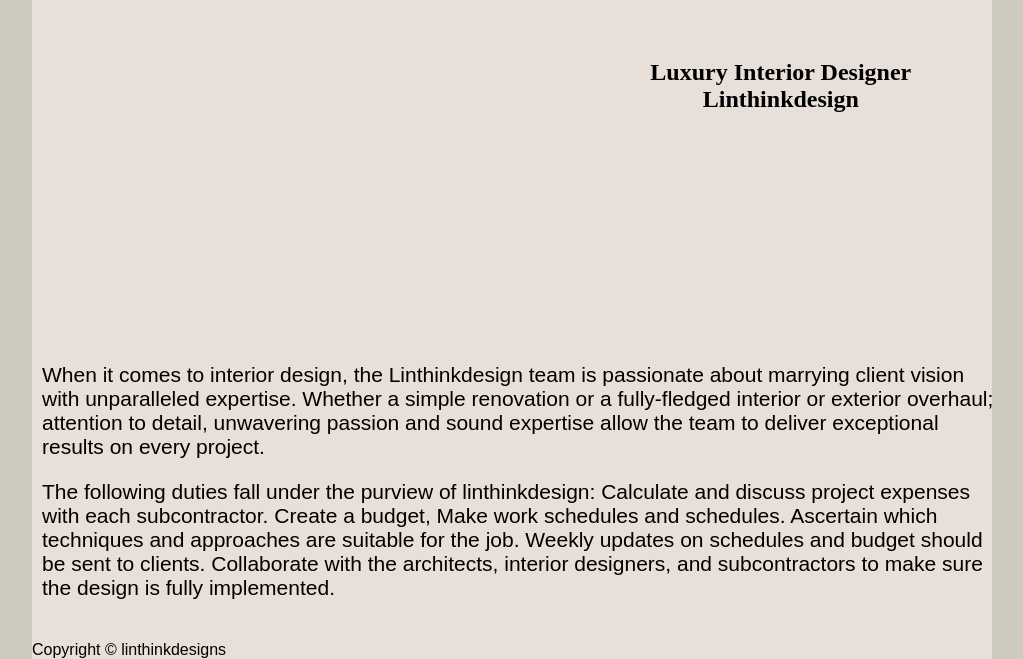
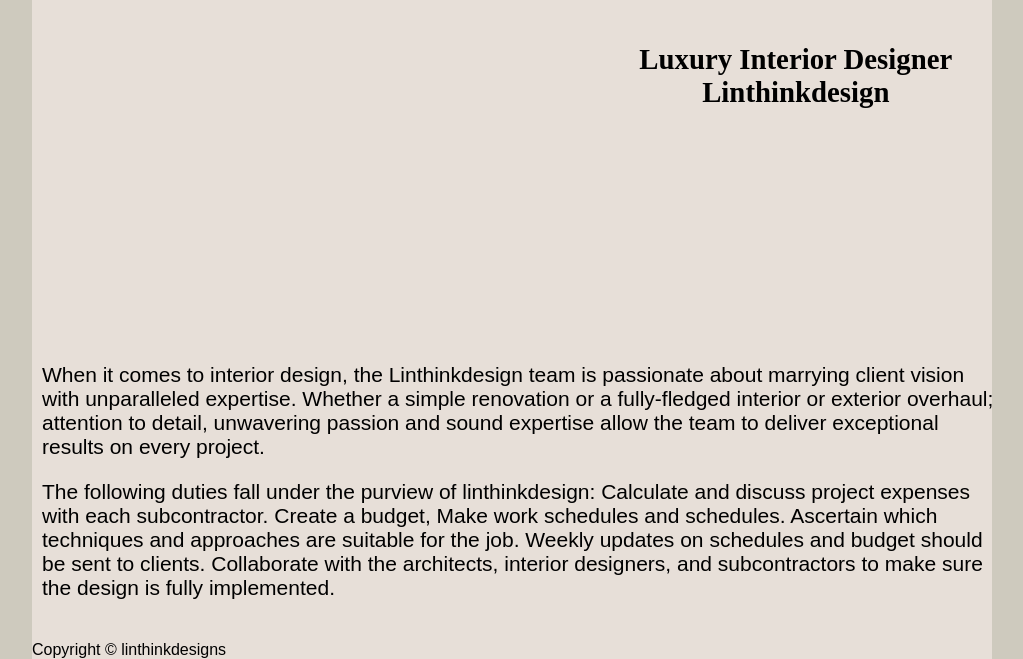
Before and after one commit to ST10483018/linthinkdesign, a plain HTML site: page index.html in a window 1280 px wide. Shown: the part 303-962 px from the top of the page, without its empty margins (128-1151 px from the left). Drawn offline with Linux system fonts and the light colour scheme.

Commit message:
Added more to stylesheet

```diff
--- a/styles.css
+++ b/styles.css
@@ -102,4 +102,11 @@
 
 h1{
     font-family: comic sans-serif;
+    font-size: 1.8em;
+    color: black;
+    padding-left: 30px;
+    padding-bottom: 15px;
+    margin: 0%;
+    margin-top: 1%;
+    text-align: center;
 }
```
